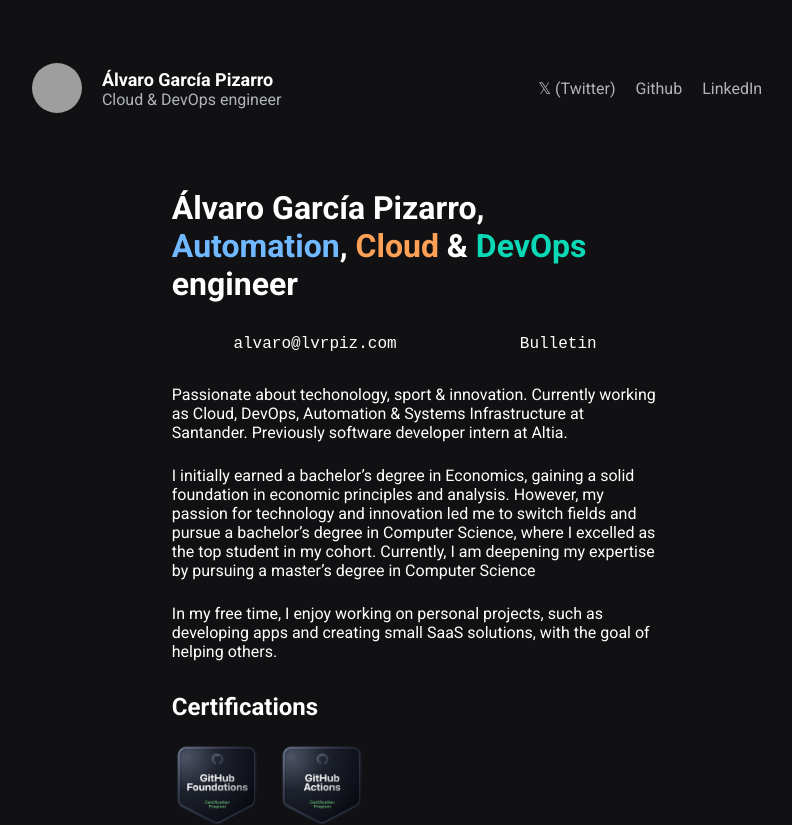
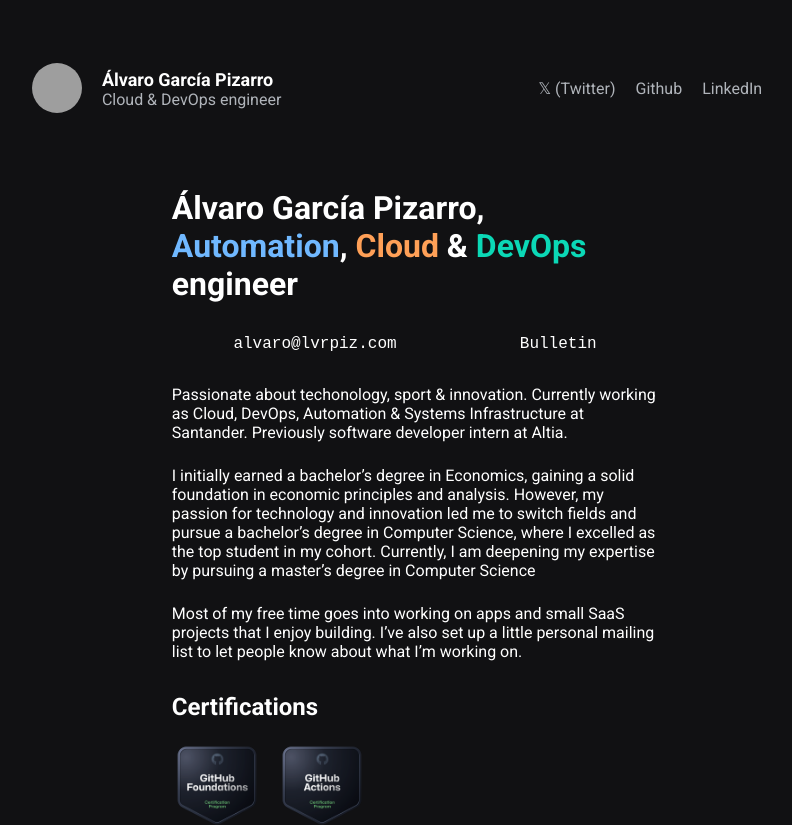
Before and after one commit to alvarogarciapiz/lvrpiz, a React (Vite) app: page / in a window 1280 px wide. Shown: the top 825 px of the page, without its empty margins (233-1025 px from the left). Built offline with nearby package versions, Linux system fonts and the light colour scheme; grey boxes are pictures that could not be loaded.

Commit message:
Update personal description in Content.jsx for clarity and engagement

```diff
--- a/src/Content.jsx
+++ b/src/Content.jsx
@@ -25,7 +25,7 @@ const Content = () => {
             <div className='description'>
             <p>Passionate about techonology, sport & innovation. Currently working as Cloud, DevOps, Automation & Systems Infrastructure at Santander. Previously software developer intern at Altia.</p>
             <p>I initially earned a bachelor’s degree in Economics, gaining a solid foundation in economic principles and analysis. However, my passion for technology and innovation led me to switch fields and pursue a bachelor’s degree in Computer Science, where I excelled as the top student in my cohort. Currently, I am deepening my expertise by pursuing a master’s degree in Computer Science</p>
-            <p>In my free time, I enjoy working on personal projects, such as developing apps and creating small SaaS solutions, with the goal of helping others.</p>
+            <p>Most of my free time goes into working on apps and small SaaS projects that I enjoy building. I’ve also set up a little personal mailing list to let people know about what I’m working on.</p>
             </div>
 
             <div className='projectsSpace'>
```
